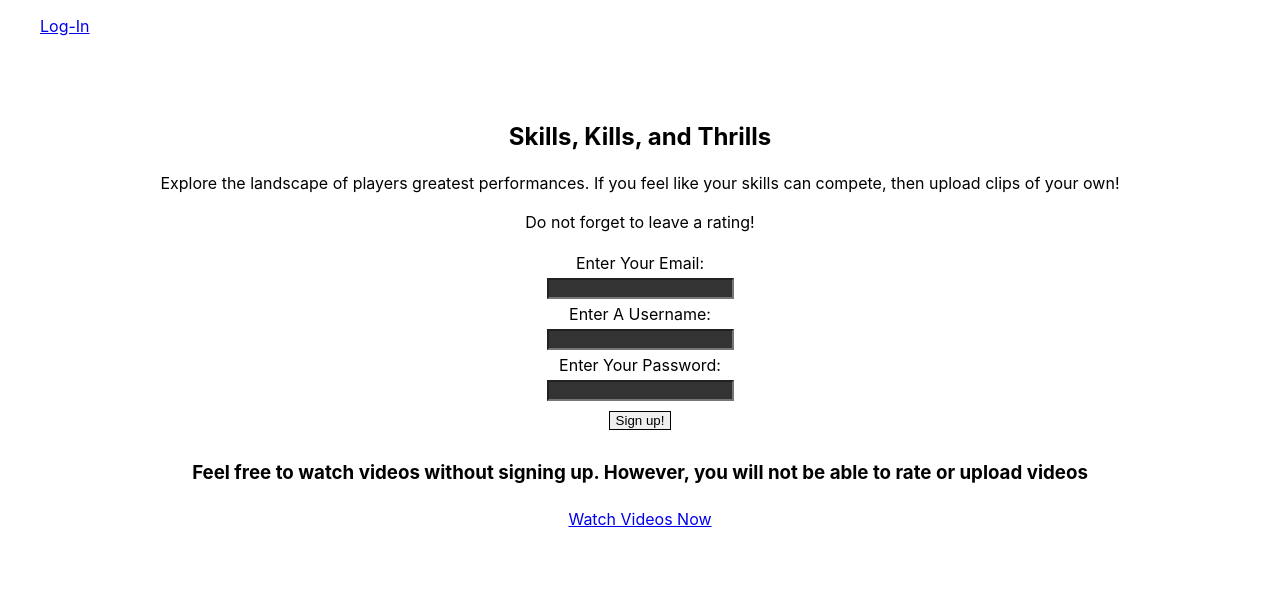
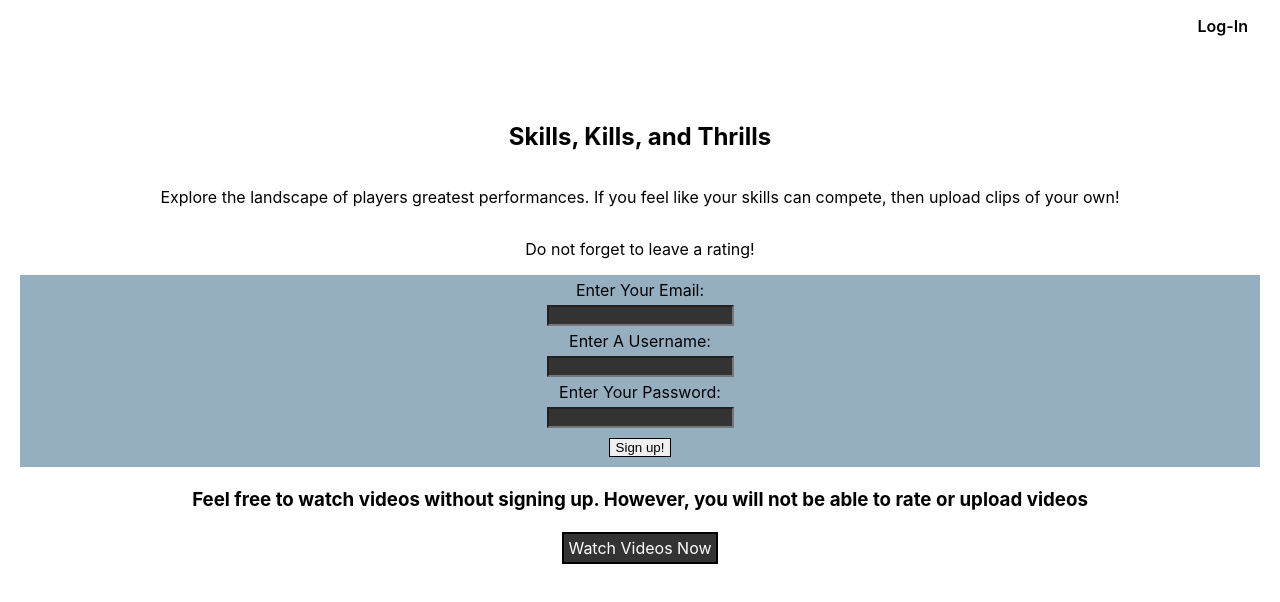
Before and after one commit to AJStolp/DD-Uploads, a React (Create React App) app: page / in a window 1280 px wide. Shown: the top 602 px of the page. Built offline with nearby package versions, Linux system fonts and the light colour scheme.

Commit message:
ready to deoply static version

```diff
--- a/src/home-page-videos/home-page.js
+++ b/src/home-page-videos/home-page.js
@@ -18,7 +18,7 @@ class HomePage extends React.Component {
                 <section className='videos'>
                     <video></video>
                     <h4>Title: Squad Wipe With Rockets</h4>
-                    <p>Description: You can hang with my squad</p>
+                    <p>Description: Y'all can't hang with my squad</p>
                     <p>Rating: <span role='img' aria-label='Emoji Ratings'>&#128577; &#128533; &#128529; &#128522; &#128516;</span></p>
                 </section>
                 <section className='videos'>
--- a/src/landing-page/landing-page.css
+++ b/src/landing-page/landing-page.css
@@ -1,44 +1,60 @@
+*{
+    box-sizing: border-box;
+}
+
 .landing-parent-section {
-    padding-top: 50px;
     display: flex;
     flex-direction: column;
-    justify-content: center;
-    align-items: center;
+    margin: 0 20px;
 }
 
 .landing-form {
     display: flex;
     flex-direction: column;
     padding: 5px;
-    justify-content: center;
-    align-items: center;
+    background-color: #95afc0;
 }
 
 .landing-inputs {
     background-color: #333333;
     color: white;
-    margin: 0 45px;
     font-weight: 800;
 }
 
 .landing-buttons {
     border: 1px solid black;
-    margin: 0 45px;
 }
 .child {
     margin: 5px;
 }
 
-.welcome-text {
-   line-height: 25px;
-   margin: 0 20px;
-
-}
 .watch-now {
     display: flex;
     flex-direction: column;
     justify-content: center;
     align-items: center;
-    margin: 0 20px;
     line-height: 1.75em;
+    text-decoration: none;
 }
+.watch-now-link {
+    border: 2px solid black;
+    padding: 0 4px;
+    color: white;
+    background-color: #333333;
+}
+
+@media(min-width: 48em) {
+    .landing-parent-section {
+        padding-top: 50px;
+        text-align: center;
+    }
+
+    .landing-form {
+        display: flex;
+        flex-direction: column;
+        padding: 5px;
+        justify-content: center;
+        align-items: center;
+        background-color: #95afc0;
+    }
+}
--- a/src/landing-page/landing-page.js
+++ b/src/landing-page/landing-page.js
@@ -19,7 +19,7 @@ function LandingPage (props) {
             </form>
             <section className='watch-now'>
                     <h3>Feel free to watch videos without signing up. However, you will not be able to rate or upload videos</h3>
-                    <Link to='/home-page' className='watch-now' onClick={props.hideShowVideos}>Watch Videos Now</Link>
+                    <Link to='/home-page' className='watch-now watch-now-link' onClick={props.hideShowVideos}>Watch Videos Now</Link>
             </section>
        </section>
         )
--- a/src/nav-log-in/nav-log-in.css
+++ b/src/nav-log-in/nav-log-in.css
@@ -1,4 +1,11 @@
 ul > li {
     list-style-type: none;
+    text-align: right;
+    margin-right: 2em;
+}
+
+.nav-log-in {
     text-decoration: none;
+    color: black;
+    font-weight: 600;
 }
--- a/src/nav-log-in/nav-log-in.js
+++ b/src/nav-log-in/nav-log-in.js
@@ -8,7 +8,7 @@ function Nav (props) {
             <nav>
                <ul>
                     <li>
-                        <Link to='/Sign-in' onClick={props.hideShowNav}>Log-In</Link>
+                        <Link to='/Sign-in' onClick={props.hideShowNav} className='nav-log-in'>Log-In</Link>
                     </li>
                 </ul>
            </nav>
--- a/src/nav-sign-up/nav-sign-up.css
+++ b/src/nav-sign-up/nav-sign-up.css
@@ -1,4 +1,10 @@
 ul > li {
     list-style-type: none;
+    text-align: right;
+    margin-right: 2em;
+}
+.sign-up-link {
     text-decoration: none;
+    color: black;
+    font-weight: 600;
 }
--- a/src/nav-sign-up/nav-sign-up.js
+++ b/src/nav-sign-up/nav-sign-up.js
@@ -8,7 +8,7 @@ function NavSignUp (props) {
             <nav>
                <ul >
                     <li>
-                        <Link to='/' onClick={props.hideShowNav}>Sign Up Page</Link>
+                        <Link to='/' onClick={props.hideShowNav} className='sign-up-link'>Sign Up Page</Link>
                     </li>
                 </ul>
            </nav>
--- a/src/sign-in-form/sign-up.css
+++ b/src/sign-in-form/sign-up.css
@@ -3,5 +3,10 @@
     flex-direction: column;
     justify-content: center;
     align-items: center;
-    padding-top: 50px;
+    background-color: #95afc0;
+    margin: 0 20px;
 }
+
+.main-container {
+    padding-top: 175px;
+}
--- a/src/sign-in-form/sign-up.js
+++ b/src/sign-in-form/sign-up.js
@@ -4,7 +4,7 @@ import './sign-up.css';
 class SignIn extends React.Component {
     render() {
         return (
-            <div>
+            <div className='main-container'>
                 <section className='sign-in'>
                     <label htmlFor='email'>Enter Your Email:</label>
                     <input type='email' required id='email' className='landing-inputs child'></input>
```
